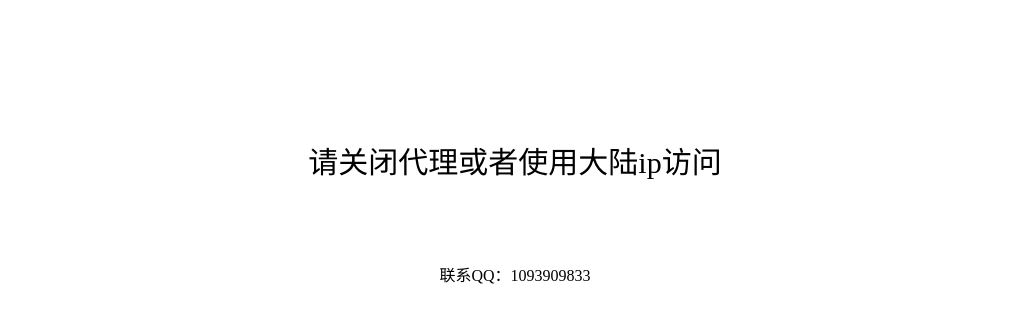
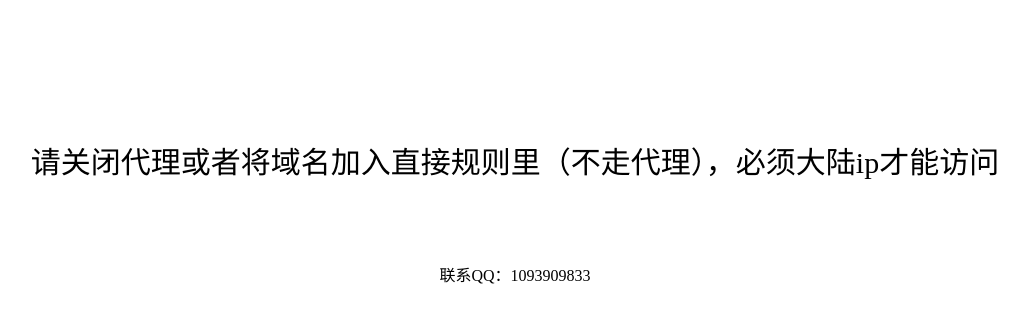
Before and after one commit to c-cdn/message, a plain HTML site: page index.html in a window 1280 px wide. Shown: the whole page, without its empty margins (125-1153 px from the left). Drawn offline with Linux system fonts and the light colour scheme.

Commit message:
Update index.html

```diff
--- a/index.html
+++ b/index.html
@@ -15,7 +15,7 @@
 	</style>
 </head>
 <body>
-	<h3>请关闭代理或者使用大陆ip访问</h3>
+	<h3>请关闭代理或者将域名加入直接规则里（不走代理），必须大陆ip才能访问</h3>
 	<p>联系QQ：1093909833</p>
 </body>
 </html>
```
